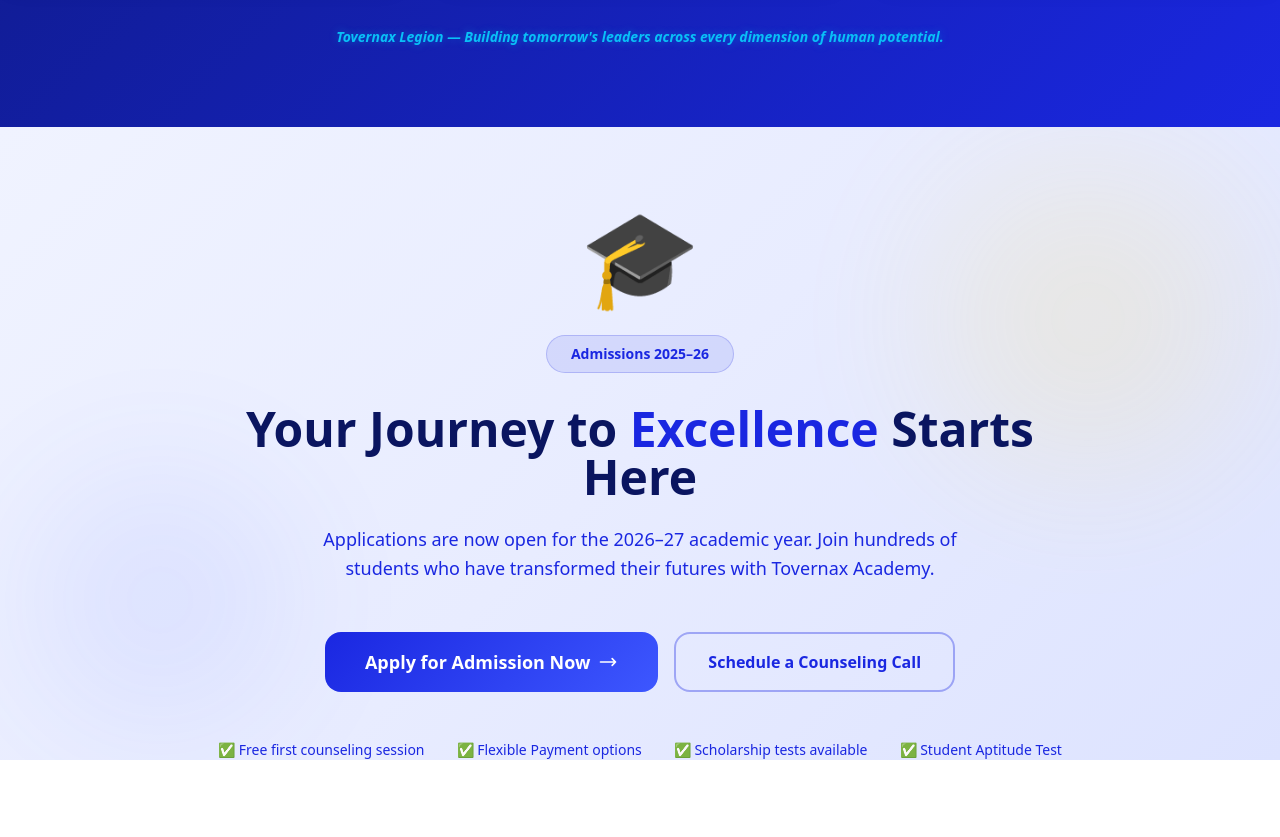
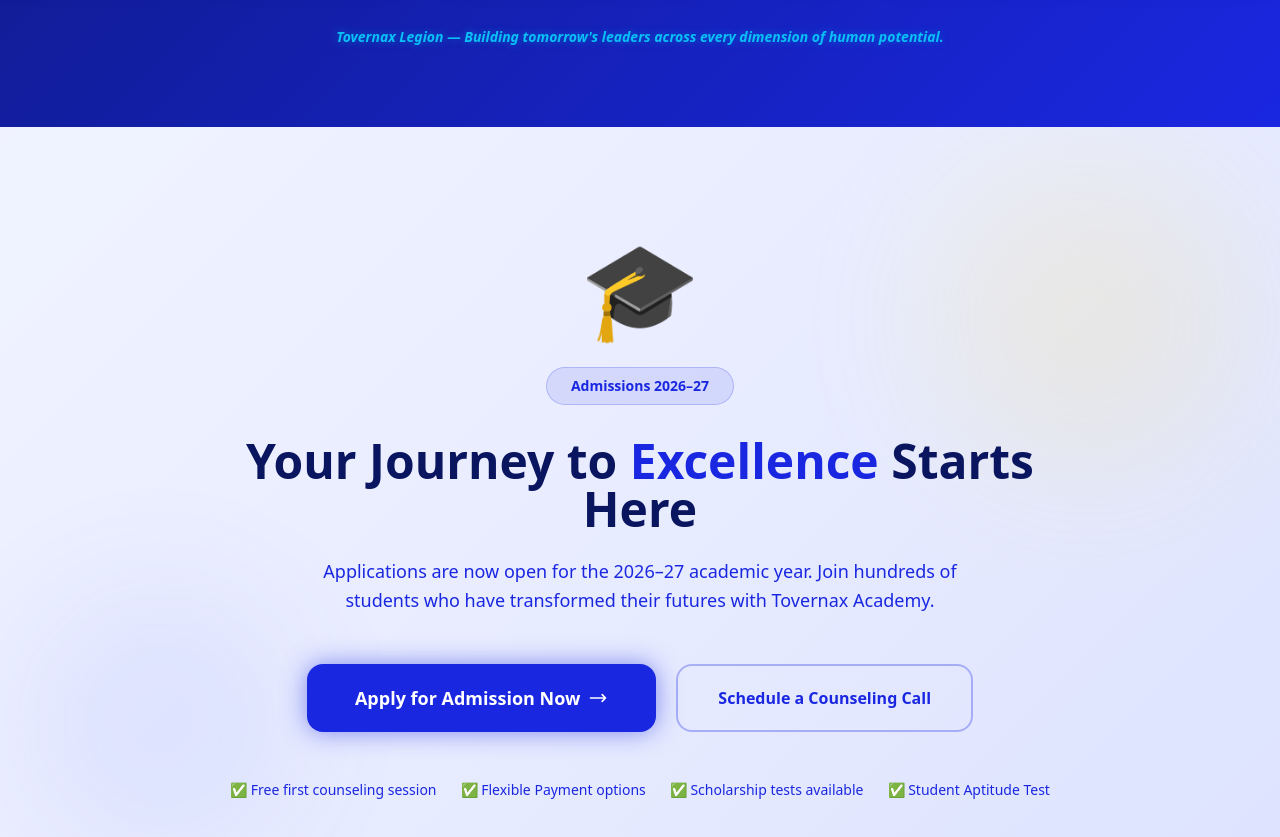
Before and after one commit to TovernaxLegion/Tovernax-Legion, a Next.js app: page / in a window 1280 px wide. Shown: the part 8320-9157 px from the top of the page. Before the commit the page ends 9080 px from the top, so only its background shows below. Built offline with nearby package versions, Linux system fonts and the light colour scheme.

Commit message:
Update CTASection.tsx

```diff
--- a/src/components/sections/CTASection.tsx
+++ b/src/components/sections/CTASection.tsx
@@ -2,9 +2,8 @@
 
 export function CTASection() {
   return (
-    <section className="section-padding relative overflow-hidden pt-20"
+    <section className="pt-28 pb-20 relative overflow-hidden"
       style={{ background: "linear-gradient(135deg, #f0f3ff 0%, #e8ecff 50%, #dde3ff 100%)" }}>
-      {/* Background decoration */}
       <div className="absolute inset-0 bg-grid opacity-10" />
       <div className="absolute top-0 right-0 w-96 h-96 rounded-full blur-3xl opacity-15 pointer-events-none"
         style={{ background: "radial-gradient(circle, #ffd624, transparent)" }} />
@@ -17,7 +16,7 @@
 
           <div className="inline-flex items-center gap-2 px-6 py-2 rounded-full text-sm font-bold mb-8"
             style={{ background: "rgba(26, 39, 225, 0.1)", color: "#1a27e1", border: "1px solid rgba(26, 39, 225, 0.2)" }}>
-            Admissions 2025–26
+            Admissions 2026–27
           </div>
 
           <h2 className="font-display text-4xl md:text-5xl font-bold leading-tight mb-6" style={{ color: "#0a1560" }}>
@@ -25,35 +24,30 @@
             <span style={{ color: "#1a27e1" }}>Excellence</span>
             {" "}Starts Here
           </h2>
-          <p className="text-lg leading-relaxed mb-12 max-w-2xl mx-auto" style={{ color: "#1a27e1" }}>
+          <p className="text-lg leading-relaxed mb-12 max-w-2xl mx-auto font-medium" style={{ color: "#1a27e1" }}>
             Applications are now open for the 2026–27 academic year. Join hundreds of students who have transformed their futures with Tovernax Academy.
           </p>
 
           {/* Action area */}
-          <div className="flex flex-col sm:flex-row items-center justify-center gap-4 mb-12">
-            <Link href="/admissions" className="inline-flex items-center gap-2 px-10 py-4 rounded-2xl font-bold text-lg text-white transition-all duration-300"
-              style={{ background: "linear-gradient(135deg, #1a27e1, #3d57ff)" }}>
+          <div className="flex flex-col sm:flex-row items-center justify-center gap-5 mb-12">
+            <Link href="/admissions" className="inline-flex items-center gap-2 px-12 py-5 rounded-2xl font-bold text-lg text-white transition-all duration-300 animate-gold-blue-cta">
               Apply for Admission Now
               <svg className="w-5 h-5" fill="none" viewBox="0 0 24 24" stroke="currentColor">
                 <path strokeLinecap="round" strokeLinejoin="round" strokeWidth={2} d="M17 8l4 4m0 0l-4 4m4-4H3" />
               </svg>
             </Link>
-            <Link href="/contact" className="inline-flex items-center gap-2 px-8 py-4 rounded-2xl font-semibold text-base transition-all duration-300"
-              style={{ color: "#1a27e1", border: "2px solid rgba(26, 39, 225, 0.35)" }}>
+            <Link href="/contact" className="inline-flex items-center gap-2 px-10 py-5 rounded-2xl font-semibold text-base transition-all duration-300"
+              style={{ color: "#1a27e1", border: "2px solid rgba(26, 39, 225, 0.3)" }}>
               Schedule a Counseling Call
             </Link>
           </div>
 
           {/* Trust signals */}
-          <div className="flex flex-wrap justify-center gap-8 text-sm" style={{ color: "#1a27e1" }}>
-            {[
-              "✅ Free first counseling session",
-              "✅ Flexible Payment options",
-              "✅ Scholarship tests available",
-              "✅ Student Aptitude Test",
-            ].map((item) => (
-              <span key={item} className="font-medium">{item}</span>
-            ))}
+          <div className="flex flex-wrap justify-center gap-6 text-sm font-medium" style={{ color: "#1a27e1" }}>
+            <span>✅ Free first counseling session</span>
+            <span>✅ Flexible Payment options</span>
+            <span>✅ Scholarship tests available</span>
+            <span>✅ Student Aptitude Test</span>
           </div>
         </div>
       </div>
```
